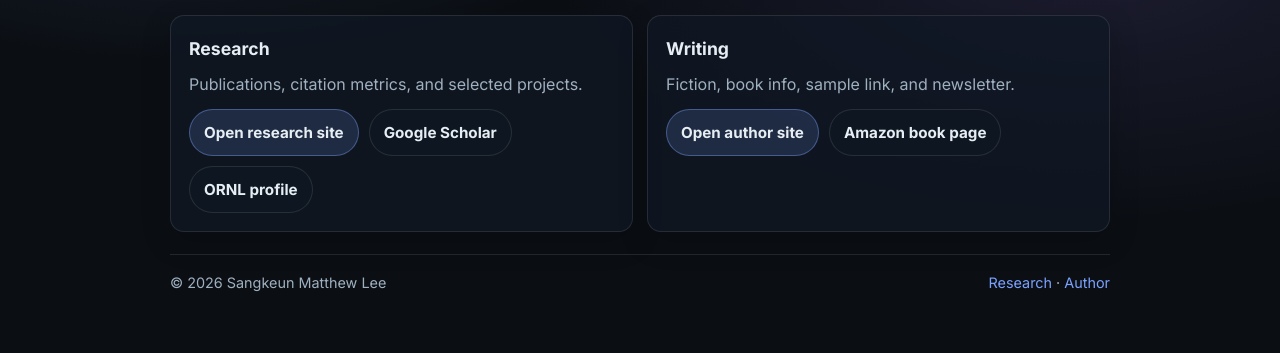
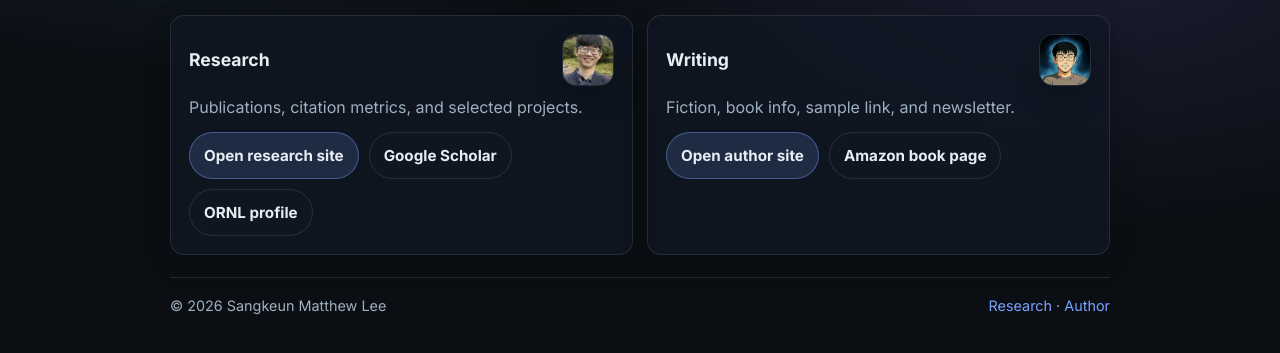
Before and after one commit to johnleespapa/johnleespapa.github.io, a plain HTML site: page index.html in a window 1280 px wide. Shown: the part 207-560 px from the top of the page. Drawn offline with Linux system fonts and the light colour scheme.

Commit message:
Add thumbnails to hub cards

```diff
--- a/index.html
+++ b/index.html
@@ -101,6 +101,24 @@
       box-shadow: 0 10px 30px rgba(0,0,0,0.20);
     }
 
+    .card-header {
+      display: flex;
+      align-items: center;
+      justify-content: space-between;
+      gap: 12px;
+      margin-bottom: 8px;
+    }
+
+    .thumb {
+      width: 52px;
+      height: 52px;
+      border-radius: 14px;
+      object-fit: cover;
+      border: 1px solid var(--border);
+      box-shadow: 0 10px 30px rgba(0,0,0,0.25);
+      flex: 0 0 auto;
+    }
+
     h2 { font-size: 1.1rem; font-weight: 750; margin-bottom: 8px; }
     p { color: var(--muted); }
 
@@ -131,7 +149,10 @@
 
     <div class="grid">
       <section class="card">
-        <h2>Research</h2>
+        <div class="card-header">
+          <h2 style="margin:0;">Research</h2>
+          <img class="thumb" src="./research/headshot.jpg" alt="Sangkeun Matthew Lee" />
+        </div>
         <p>
           Publications, citation metrics, and selected projects.
         </p>
@@ -143,7 +164,10 @@
       </section>
 
       <section class="card">
-        <h2>Writing</h2>
+        <div class="card-header">
+          <h2 style="margin:0;">Writing</h2>
+          <img class="thumb" src="./author/author-photo.jpg" alt="Author" />
+        </div>
         <p>
           Fiction, book info, sample link, and newsletter.
         </p>
```
